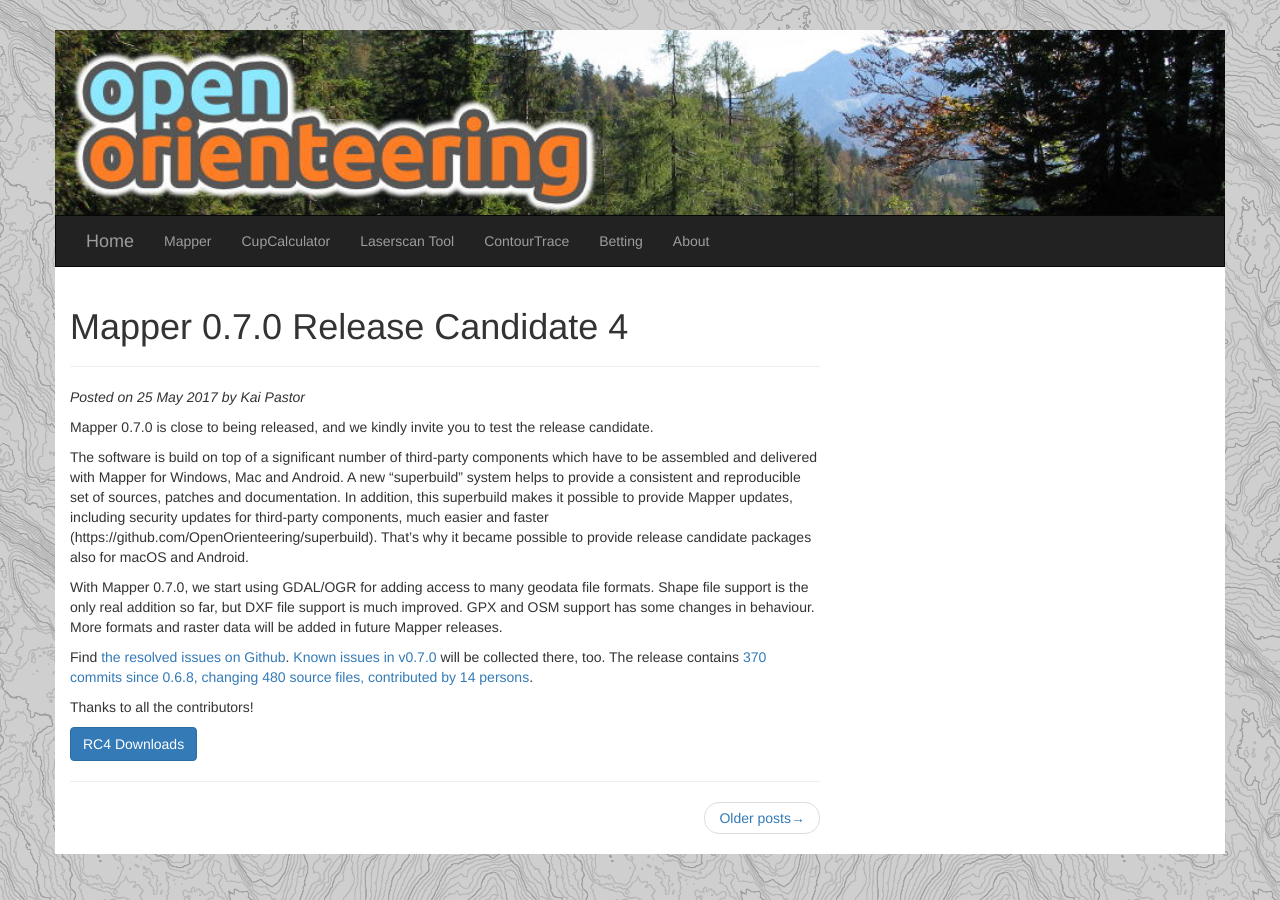
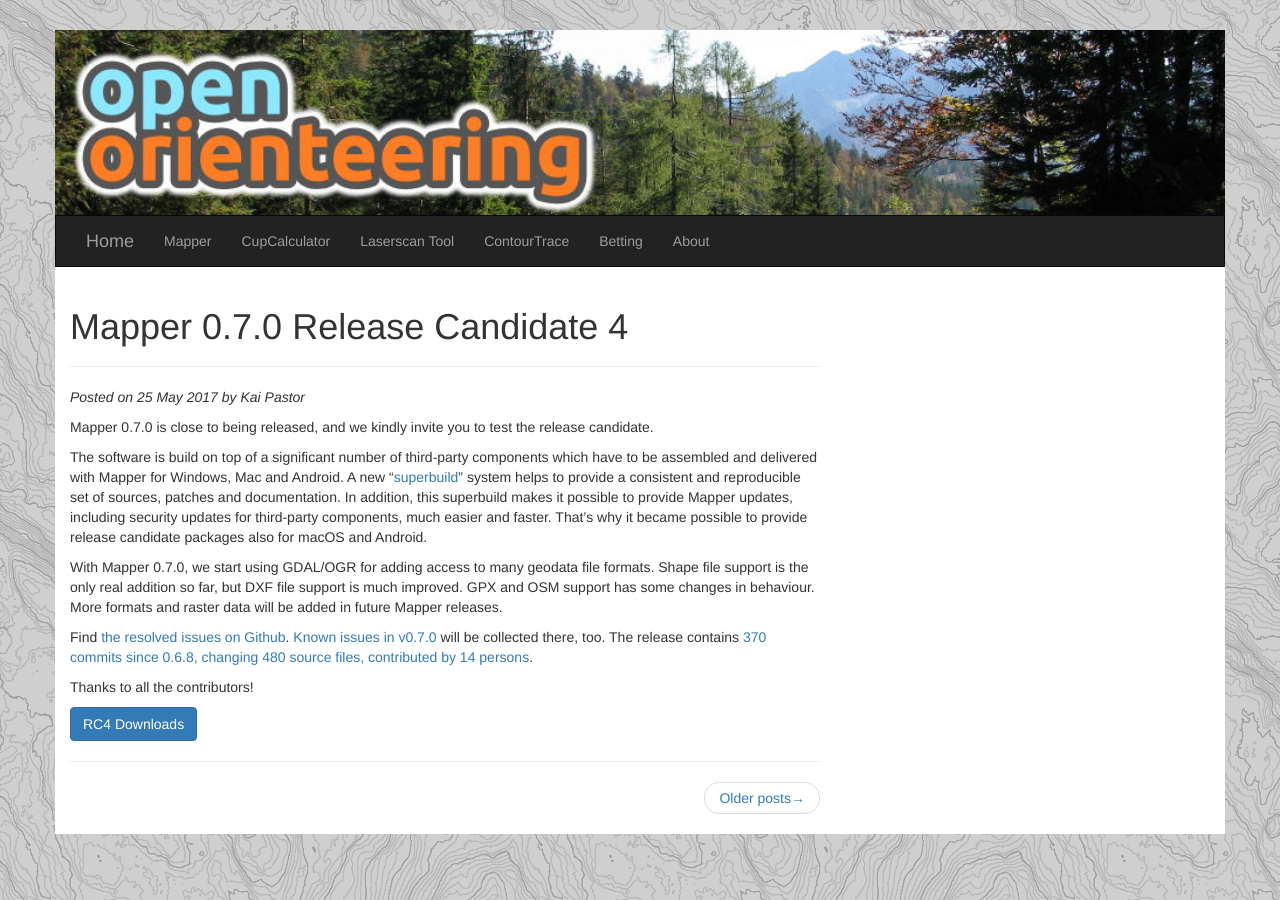
Before and after one commit to OpenOrienteering/OpenOrienteering.github.io, a Jekyll site: the page built from _posts/2017-05-25-mapper-v0.7.0-RC4.md, in a window 1280 px wide. Built offline with Jekyll 4.4.1, drawn with Linux system fonts in a browser that asks for light colours.

Commit message:
Update 2017-05-25-mapper-v0.7.0-RC4.md

```diff
--- a/_posts/2017-05-25-mapper-v0.7.0-RC4.md
+++ b/_posts/2017-05-25-mapper-v0.7.0-RC4.md
@@ -10,7 +10,7 @@ categories:
 
 Mapper 0.7.0 is close to being released, and we kindly invite you to test the release candidate.
 
-The software is build on top of a significant number of third-party components which have to be assembled and delivered with Mapper for Windows, Mac and Android. A new "superbuild" system helps to provide a consistent and reproducible set of sources, patches and documentation. In addition, this superbuild makes it possible to provide Mapper updates, including security updates for third-party components, much easier and faster (https://github.com/OpenOrienteering/superbuild). That's why it became possible to provide release candidate packages also for macOS and Android.
+The software is build on top of a significant number of third-party components which have to be assembled and delivered with Mapper for Windows, Mac and Android. A new "[superbuild](https://github.com/OpenOrienteering/superbuild)" system helps to provide a consistent and reproducible set of sources, patches and documentation. In addition, this superbuild makes it possible to provide Mapper updates, including security updates for third-party components, much easier and faster. That's why it became possible to provide release candidate packages also for macOS and Android.
 
 With Mapper 0.7.0, we start using GDAL/OGR for adding access to many geodata file formats. Shape file support is the only real addition so far, but DXF file support is much improved. GPX and OSM support has some changes in behaviour. More formats and raster data will be added in future Mapper releases.
 
```
